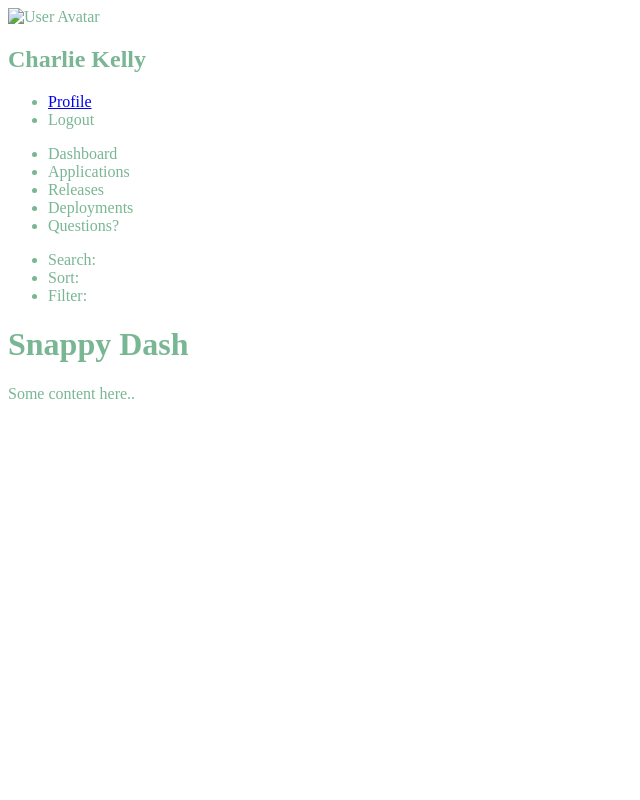
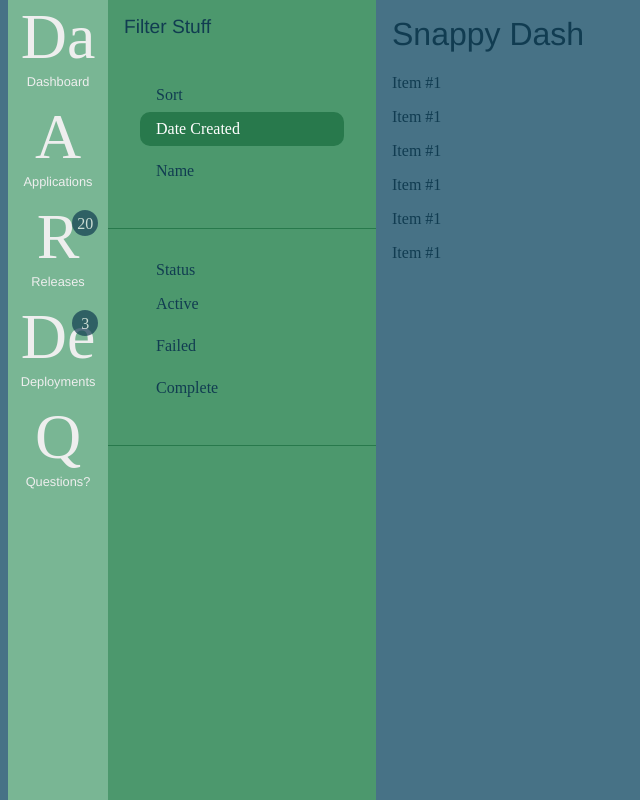
Before and after one commit to mcacek/snappy-dash, a website with bundled scripts: page src/static/index.html in a window 1280 px wide. Shown: the whole page, without its empty margins (0-640 px from the left). Built offline with nearby package versions, Linux system fonts and the light colour scheme; some packages are replaced by stand-ins of ours; files whose address does not match are found by name.

Commit message:
feature(layout) - Define primary layout components.

```diff
--- a/src/css/base.css
+++ b/src/css/base.css
@@ -1,5 +1,18 @@
 @import 'colors.css';
 
 body {
-  color: var(--color-green-1);
+  background-color: var(--color-blue-2);
+  color: var(--color-blue-4);
+  font-weight: 300;
 }
+
+h1, h2, h3, h4, h5 {
+  font-family: Raleway, 'Helvetica Neue';
+  font-weight: 300;
+}
+
+fieldset {
+  border: none;
+  padding: 0;
+  margin: 0;
+}
--- a/src/css/layout.css
+++ b/src/css/layout.css
@@ -1,13 +1,35 @@
 @import 'colors.css';
 
-#left-nav {
-  background-color: var(--color-green-1);
+#l-base {
 
-  a {
-    color: #fff;
-  }
 }
 
-#main-header {
+/* Navigation */
+#l-left-nav {
+  display: flex;
+  flex-direction:row;
+  position: fixed;
+  top: 0;
+  bottom: 0;
+}
+
+#l-left-nav-primary {
+  width: 100px;
+  margin: 0;
+  background-color: var(--color-green-1);
+}
+
+#l-left-nav-secondary {
+  width: calc(300px - 2em);
+  margin: 0;
+  background-color: var(--color-green-2);
+}
+
+#l-main {
+  flex-grow: 1;
+  padding-left: 1em;
+}
+
+#l-main-header {
 
 }
--- /dev/null
+++ b/src/css/modules.css
@@ -0,0 +1,6 @@
+@import 'colors.css';
+
+/* Main header content */
+.main-header__title {
+  margin-top: 16px;
+}
--- /dev/null
+++ b/src/css/modules/filter-panel.css
@@ -0,0 +1,44 @@
+@import 'colors.css';
+
+/* Filter Panel */
+.filter-panel__title {
+  margin-top: 0;
+  font-size: 1.2em;
+  margin-top: 16px;
+  margin-left: 16px;
+}
+
+.filter-panel__group {
+  padding: 2em;
+  border-bottom: 1px solid var(--color-green-3);
+
+  legend {
+    padding-left: 1em;
+    font-weight: 500;
+  }
+}
+
+.filter-panel-field {
+  margin: .5em 0;
+}
+
+input[type=radio], input[type=checkbox] {
+  display: none;
+
+  + label {
+    padding: .5em 1em;
+    display: block;
+    cursor: pointer;
+  }
+
+  &:checked + label {
+    background-color: var(--color-green-3);
+    border-radius: 10px;
+    color: #fff;
+    font-weight: 500;
+  }
+  color: blue;
+  + label {
+
+  }
+}
--- /dev/null
+++ b/src/css/modules/navigation-tile.css
@@ -0,0 +1,42 @@
+.nav-tile {
+  height: 100px;
+  text-align: center;
+  color: #eee;
+
+  > a {
+    text-decoration: none;
+    color: inherit;
+  }
+
+  > a:hover * {
+    background-color: var(--color-green-3);
+    color: #fff;
+  }
+}
+
+.nav-tile {
+  position: relative;
+}
+
+.nav-tile__icon {
+  font-size: 4em;
+}
+
+.nav-tile__label {
+  margin-top: 0;
+  padding-bottom: 1em;
+  font-size: .8em;
+  font-weight: 500;
+}
+
+.nav-tile__counter {
+  position: absolute;
+  top: 10%;
+  right: 10%;
+  width: 1em;
+  height: 1em;
+  padding: .3em;
+  border-radius: 1em;
+  background-color: var(--color-blue-4);
+  opacity: .7;
+}
--- a/src/css/snappy-dash.css
+++ b/src/css/snappy-dash.css
@@ -1,2 +1,5 @@
 @import 'base.css';
 @import 'layout.css';
+@import 'modules.css';
+@import 'modules/filter-panel.css';
+@import 'modules/navigation-tile.css';
--- a/src/static/index.html
+++ b/src/static/index.html
@@ -3,39 +3,110 @@
   <head>
     <meta charset="utf-8">
     <title>Snappy Dash</title>
+    <link rel="stylesheet" href="assets/css/vendor.css">
     <link rel="stylesheet" href="assets/css/snappy-dash.css">
   </head>
   <body>
-    <div class="left-nav">
-      <div class="user-nav">
-        <img src="user-nav__avatar" alt="User Avatar" />
-        <h2 class="user-nav__name">Charlie Kelly</h2>
-        <ul class="user-nav__controls">
-          <li class="user-nav__control-item"><a href="#">Profile</a></li>
-          <li class="user-nav__control-item">Logout</a></li>
-        </ul>
+    <div id="layout-base">
+      <div id="l-left-nav">
+        <div id="l-left-nav-primary">
+          <div class="nav-tile">
+            <a href="#">
+              <div class="nav-tile__icon">Da</div>
+              <h2 class="nav-tile__label">Dashboard</h2>
+            </a>
           </div>
-      <ul class="left-nav-menu">
-        <li>Dashboard</li>
-        <li>Applications</li>
-        <li>Releases</li>
-        <li>Deployments</li>
-        <li>Questions?</li>
-      </ul>
-
-      <ul class="left-nav-submenu">
-        <li>Search:</li>
-        <li>Sort:</li>
-        <li>Filter:</li>
-      </ul>
+          <div class="nav-tile">
+            <a href="#">
+              <div class="nav-tile__icon">A</div>
+              <h2 class="nav-tile__label">Applications</h2>
+            </a>
+          </div>
+          <div class="nav-tile">
+            <div class="nav-tile__counter">20</div>
+            <a href="#">
+              <div class="nav-tile__icon">R</div>
+              <h2 class="nav-tile__label">Releases</h2>
+            </a>
+          </div>
+          <div class="nav-tile">
+            <div class="nav-tile__counter">3</div>
+            <a href="#">
+              <div class="nav-tile__icon">De</div>
+              <h2 class="nav-tile__label">Deployments</h2>
+            </a>
+          </div>
+          <div class="nav-tile">
+            <a href="#">
+              <div class="nav-tile__icon">Q</div>
+              <h2 class="nav-tile__label">Questions?</h2>
+            </a>
+          </div>
         </div>
 
-    <header class="main-header">
+        <div id="l-left-nav-secondary">
+          <h2  class="filter-panel__title">Filter Stuff</h2>
+
+          <div class="filter-panel__group">
+            <form>
+              <fieldset>
+                <legend>Sort</legend>
+                <div class="filter-panel-field">
+                  <input type="radio"  name="sort" id="sort1" checked="checked">
+                  <label for="sort1">Date Created</label>
+                </div>
+
+                <div class="filter-panel-field">
+                  <input type="radio"  name="sort" id="sort2">
+                  <label for="sort2">Name</label>
+                </div>
+              </fieldset>
+            </form>
+          </div>
+
+          <div class="filter-panel__group">
+            <form>
+              <fieldset>
+                <legend>Status</legend>
+                <div class="filter-panel-field">
+                  <input type="checkbox" id="status1">
+                  <label for="status1">Active</label>
+                </div>
+
+                <div class="filter-panel-field">
+                  <input type="checkbox" id="status2">
+                  <label for="status2">Failed</label>
+                </div>
+
+                <div class="filter-panel-field">
+                  <input type="checkbox" id="status3">
+                  <label for="status3">Complete</label>
+                </div>
+              </fieldset>
+            </form>
+          </div>
+        </div>
+
+        <div id="l-main">
+          <header id="l-main-header">
             <h1 class="main-header__title">Snappy Dash</h1>
           </header>
 
           <div class="main-content">
-      <p>Some content here..</p>
+            <div class="graph-panel">
+
+            </div>
+            <div class="recent-activity">
+              <p>Item #1</p>
+              <p>Item #1</p>
+              <p>Item #1</p>
+              <p>Item #1</p>
+              <p>Item #1</p>
+              <p>Item #1</p>
+            </div>
+          </div>
+        </div>
+      </div>
     </div>
 
     <script src="assets/js/vendor.js"></script>
```
Lines whose indentation alone changed are shown as unchanged.
